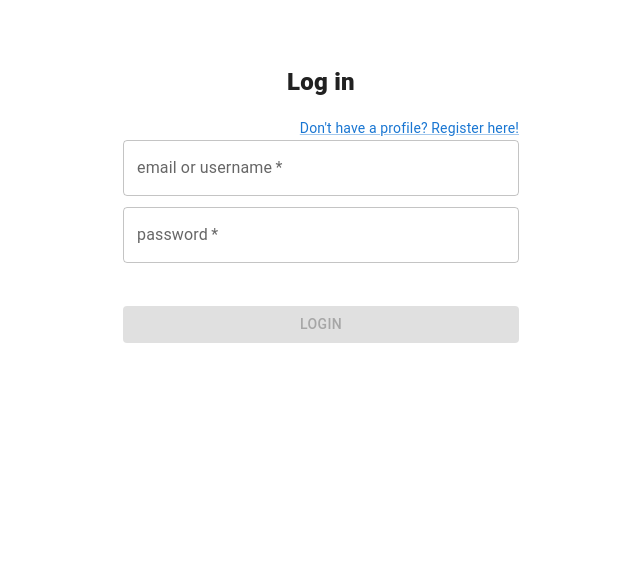
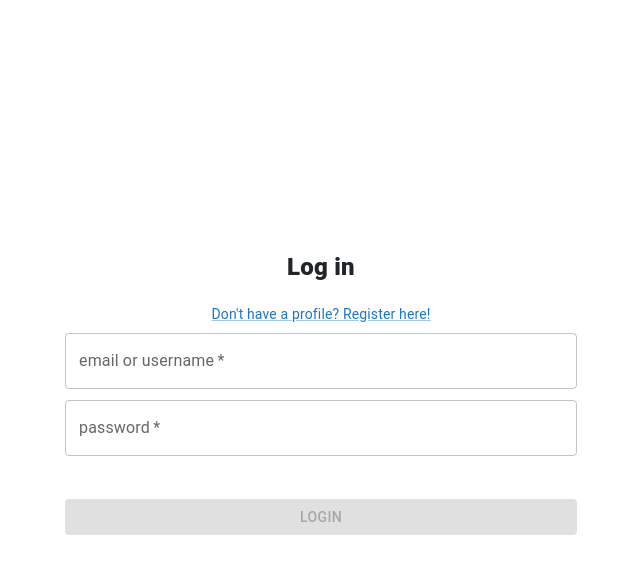
Before and after one commit to e-lich/globe-runner, a React (Create React App) app in the folder IzvorniKod/frontend/: page /login in a window 1280 px wide. Shown: the top 574 px of the page, without its empty margins (319-959 px from the left). Built offline with nearby package versions, Linux system fonts and the light colour scheme.

Commit message:
fixed login form allignemt

```diff
--- a/IzvorniKod/frontend/src/pages/auth/SignIn.tsx
+++ b/IzvorniKod/frontend/src/pages/auth/SignIn.tsx
@@ -53,19 +53,6 @@ export default function SignIn() {
   };
 
   function saveUserData(data: any) {
-    // localStorage.setItem(
-    //   "user",
-    //   JSON.stringify({
-    //     email: "pero@zmaj",
-    //     photo: null,
-    //     username: "peroZmaj",
-    //     userType: "cartographer",
-    //   })
-    // );
-
-    // when we have userType (“player”, “advancedPlayer”, “cartographer”, “admin”)
-    // TODO switch to this instead:
-
     localStorage.setItem("user", JSON.stringify(data));
   }
 
@@ -80,15 +67,13 @@ export default function SignIn() {
   });
 
   return (
-    <Container component="main" maxWidth="xs">
-      <CssBaseline />
+    <Box justifyContent="center" display="flex">
       <Box
-        sx={{
-          marginTop: 8,
-          display: "flex",
-          flexDirection: "column",
-          alignItems: "center",
-        }}
+        display="flex"
+        flexDirection="column"
+        justifyContent="center"
+        alignItems="center"
+        sx={{ width: 0.4, minHeight: "100vh" }}
       >
         <Typography
           sx={{ textAlign: "center", mb: 2, fontSize: 24, fontWeight: 800 }}
@@ -100,14 +85,11 @@ export default function SignIn() {
             <strong>Error: </strong> {err}
           </Alert>
         ))}
-
-        <Grid container justifyContent="flex-end">
-          <Grid item>
-            <Link href="/register" variant="body2">
-              Don't have a profile? Register here!
-            </Link>
-          </Grid>
-        </Grid>
+        <Box sx={{ mb: 1 }}>
+          <Link href="/register" variant="body2">
+            Don't have a profile? Register here!
+          </Link>
+        </Box>
 
         <Formik
           initialValues={initialValues}
@@ -157,6 +139,6 @@ export default function SignIn() {
           )}
         </Formik>
       </Box>
-    </Container>
+    </Box>
   );
 }
```
